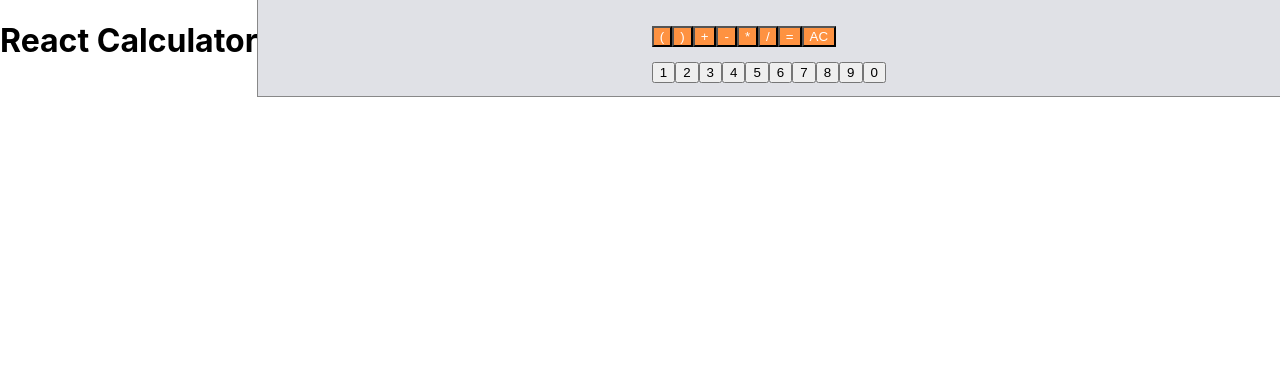
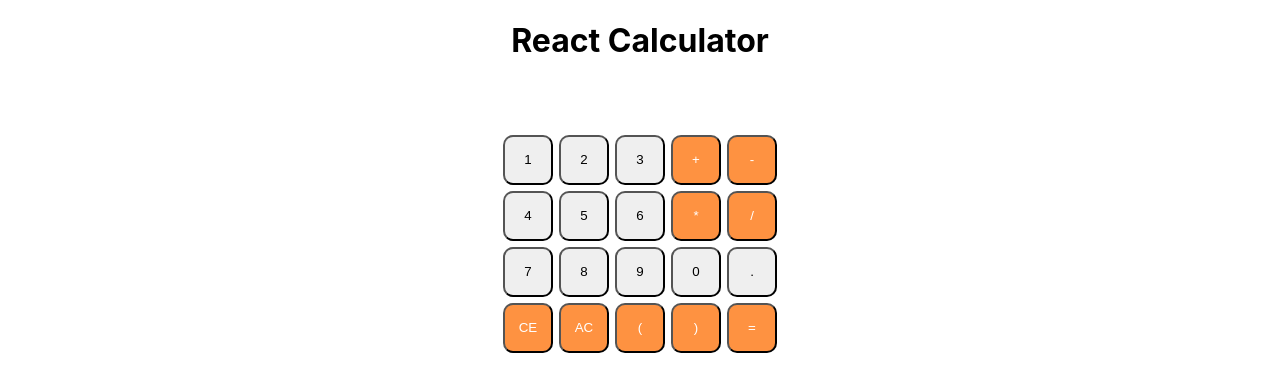
Before and after one commit to Ergouzii/calculator, a React (Create React App) app: page / in a window 1280 px wide. Shown: the top 392 px of the page. Built offline with nearby package versions, Linux system fonts and the light colour scheme.

Commit message:
most parts done

```diff
--- a/src/components/App.css
+++ b/src/components/App.css
@@ -1,16 +1,17 @@
 .App {
-  display: flex;
+    display: block;
+}
+
+h1 {
+    text-align: center;
 }
 
 .wrapper {
-  height: 4em;
     display: flex;
+    flex-direction: column;
     justify-content: center;
     align-items: center;
     font-weight: lighter;
-  font-size: 1.5em;
-  background-color: #e0e1e6;
     color: #888;
     flex: 1;
-  outline: 1px solid #888;
 }
--- a/src/components/App.js
+++ b/src/components/App.js
@@ -5,7 +5,7 @@ import KeyPad from './KeyPad';
 
 class App extends React.Component {
 
-  constructor(props){
+    constructor(props) {
         super(props);
 
         this.state = {
@@ -16,10 +16,15 @@ class App extends React.Component {
     }
 
     calculate = () => {
+        try {
             this.setState({
                 // eslint-disable-next-line no-eval
-          result: (eval(this.state.result) || '') + ''
+                result: eval(this.state.result)
             })
+        } catch (e) {
+            this.handleError()
+        }
+
     };
 
     reset = () => {
@@ -28,14 +33,26 @@ class App extends React.Component {
         })
     };
 
+    // if invalid input, prompt error message and reset automatically after 1 second
+    handleError = () => {
+        this.setState({
+            result: 'invalid input!'
+        });
+        setTimeout(() => {
+            this.reset()
+        }, 1000)
+    };
+
     onClick = button => {
-    if(button === '=') {
+        if (button === '=') {
             this.calculate()
-    }
-    else if(button === 'AC') {
+        } else if (button === 'AC') {
             this.reset()
-    }
-    else {
+        } else if (button === 'CE') {
+            this.setState({
+                result: this.state.result.slice(0, -1)
+            })
+        } else {
             this.setState({
                 result: this.state.result + button
             })
--- a/src/components/KeyPad.css
+++ b/src/components/KeyPad.css
@@ -1,6 +1,14 @@
-.keypad {
-    font-size: 30px;
+.row {
+    display: flex;
 }
+
+.button {
+    border-radius: 10px;
+    margin: 3px 3px;
+    height: 50px;
+    width: 50px;
+}
+
 .operator {
     background-color: #fe9241;
     color: white;
--- a/src/components/KeyPad.jsx
+++ b/src/components/KeyPad.jsx
@@ -6,28 +6,62 @@ class KeyPad extends Component {
         return (
             <div className="keypad">
                 <div className={'row'}>
-                    <button className={'operator'} name={'('} onClick={e => this.props.onClick(e.target.name)}> ( </button>
-                    <button className={'operator'} name={')'} onClick={e => this.props.onClick(e.target.name)}> ) </button>
-                    <button className={'operator'} name={'+'} onClick={e => this.props.onClick(e.target.name)}> + </button>
-                    <button className={'operator'} name={'-'} onClick={e => this.props.onClick(e.target.name)}> - </button>
-                    <button className={'operator'} name={'*'} onClick={e => this.props.onClick(e.target.name)}> * </button>
-                    <button className={'operator'} name={'/'} onClick={e => this.props.onClick(e.target.name)}> / </button>
-                    <button className={'operator'} name={'='} onClick={e => this.props.onClick(e.target.name)}> = </button>
-                    <button className={'operator'} name={'AC'} onClick={e => this.props.onClick(e.target.name)}> AC </button>
+                    <button className={'button number'} name={'1'} onClick={e => this.props.onClick(e.target.name)}> 1
+                    </button>
+                    <button className={'button number'} name={'2'} onClick={e => this.props.onClick(e.target.name)}> 2
+                    </button>
+                    <button className={'button number'} name={'3'} onClick={e => this.props.onClick(e.target.name)}> 3
+                    </button>
+                    <button className={'button operator'} name={'+'}
+                            onClick={e => this.props.onClick(e.target.name)}> +
+                    </button>
+                    <button className={'button operator'} name={'-'}
+                            onClick={e => this.props.onClick(e.target.name)}> -
+                    </button>
                 </div>
-                <div>
-                    <button className={'number'} name={'1'} onClick={e => this.props.onClick(e.target.name)}> 1 </button>
-                    <button className={'number'} name={'2'} onClick={e => this.props.onClick(e.target.name)}> 2 </button>
-                    <button className={'number'} name={'3'} onClick={e => this.props.onClick(e.target.name)}> 3 </button>
-                    <button className={'number'} name={'4'} onClick={e => this.props.onClick(e.target.name)}> 4 </button>
-                    <button className={'number'} name={'5'} onClick={e => this.props.onClick(e.target.name)}> 5 </button>
-                    <button className={'number'} name={'6'} onClick={e => this.props.onClick(e.target.name)}> 6 </button>
-                    <button className={'number'} name={'7'} onClick={e => this.props.onClick(e.target.name)}> 7 </button>
-                    <button className={'number'} name={'8'} onClick={e => this.props.onClick(e.target.name)}> 8 </button>
-                    <button className={'number'} name={'9'} onClick={e => this.props.onClick(e.target.name)}> 9 </button>
-                    <button className={'number'} name={'0'} onClick={e => this.props.onClick(e.target.name)}> 0 </button>
+                <div className={'row'}>
+                    <button className={'button number'} name={'4'} onClick={e => this.props.onClick(e.target.name)}> 4
+                    </button>
+                    <button className={'button number'} name={'5'} onClick={e => this.props.onClick(e.target.name)}> 5
+                    </button>
+                    <button className={'button number'} name={'6'} onClick={e => this.props.onClick(e.target.name)}> 6
+                    </button>
+                    <button className={'button operator'} name={'*'}
+                            onClick={e => this.props.onClick(e.target.name)}> *
+                    </button>
+                    <button className={'button operator'} name={'/'}
+                            onClick={e => this.props.onClick(e.target.name)}> /
+                    </button>
                 </div>
-
+                <div className={'row'}>
+                    <button className={'button number'} name={'7'} onClick={e => this.props.onClick(e.target.name)}> 7
+                    </button>
+                    <button className={'button number'} name={'8'} onClick={e => this.props.onClick(e.target.name)}> 8
+                    </button>
+                    <button className={'button number'} name={'9'} onClick={e => this.props.onClick(e.target.name)}> 9
+                    </button>
+                    <button className={'button number'} name={'0'} onClick={e => this.props.onClick(e.target.name)}> 0
+                    </button>
+                    <button className={'button number'} name={'.'} onClick={e => this.props.onClick(e.target.name)}> .
+                    </button>
+                </div>
+                <div className={'row'}>
+                    <button className={'button operator'} name={'CE'}
+                            onClick={e => this.props.onClick(e.target.name)}> CE
+                    </button>
+                    <button className={'button operator'} name={'AC'}
+                            onClick={e => this.props.onClick(e.target.name)}> AC
+                    </button>
+                    <button className={'button operator'} name={'('}
+                            onClick={e => this.props.onClick(e.target.name)}> (
+                    </button>
+                    <button className={'button operator'} name={')'}
+                            onClick={e => this.props.onClick(e.target.name)}> )
+                    </button>
+                    <button className={'button operator'} name={'='}
+                            onClick={e => this.props.onClick(e.target.name)}> =
+                    </button>
+                </div>
             </div>
         );
     }
--- a/src/components/Result.css
+++ b/src/components/Result.css
@@ -0,0 +1,4 @@
+.result {
+    height: 50px;
+    font-weight: bold;
+}
--- a/src/components/Result.jsx
+++ b/src/components/Result.jsx
@@ -4,7 +4,7 @@ import './Result.css';
 class Result extends Component {
     render() {
         return (
-            <div className="result">
+            <div className="row result">
                 <p>{this.props.result}</p>
             </div>
         );
```
Lines whose indentation alone changed are shown as unchanged.
